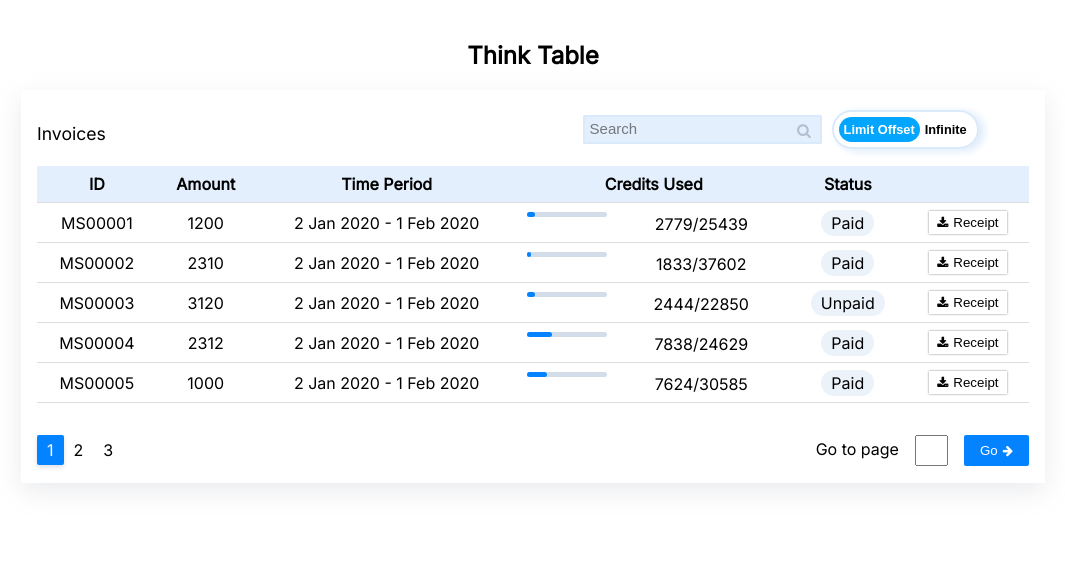
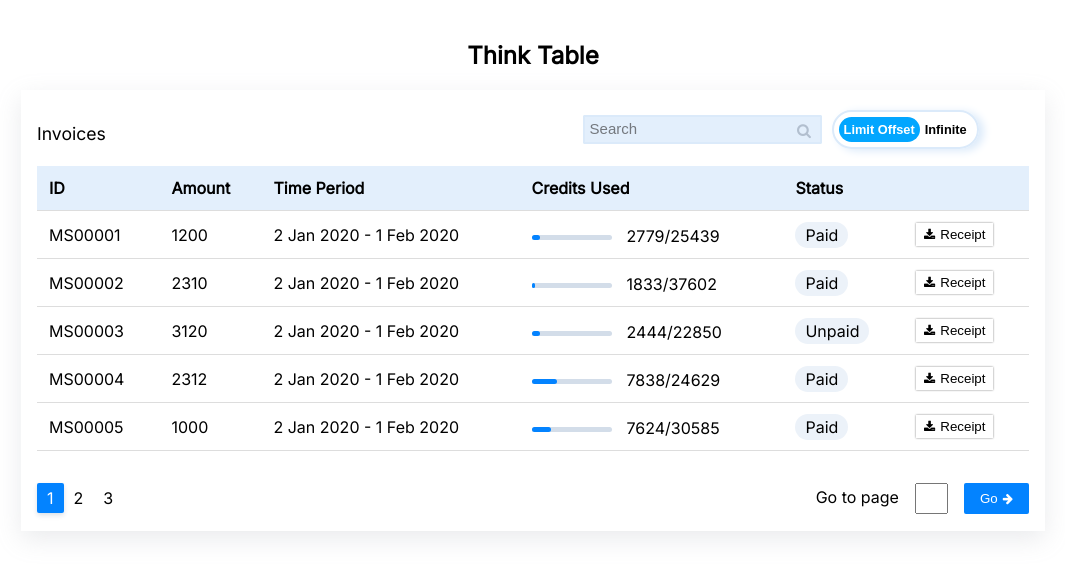
Before and after one commit to ThinkJs-Pvt-LTD/think-table, a React (Create React App) app: page / in a window 1280 px wide. Shown: the top 574 px of the page, without its empty margins (128-1193 px from the left). Built offline with nearby package versions, Linux system fonts and the light colour scheme.

Commit message:
Fix/pagination toggle (#5)

```diff
--- a/src/components/Dashbaord/Dashboard.css
+++ b/src/components/Dashbaord/Dashboard.css
@@ -59,7 +59,8 @@ table.invoice-data {
 th,
 td {
   border-bottom: 1px solid #ddd;
-  text-align: center;
+  text-align: left;
+  padding: 0.75rem;
 }
 .table-head-width {
   width: 104%;
@@ -73,7 +74,6 @@ td {
   padding: 1rem;
 }
 #progressbar {
-  float: left;
   display: inline-block;
   background-color: #D3DDE9;
   border-radius: 13px;
```
